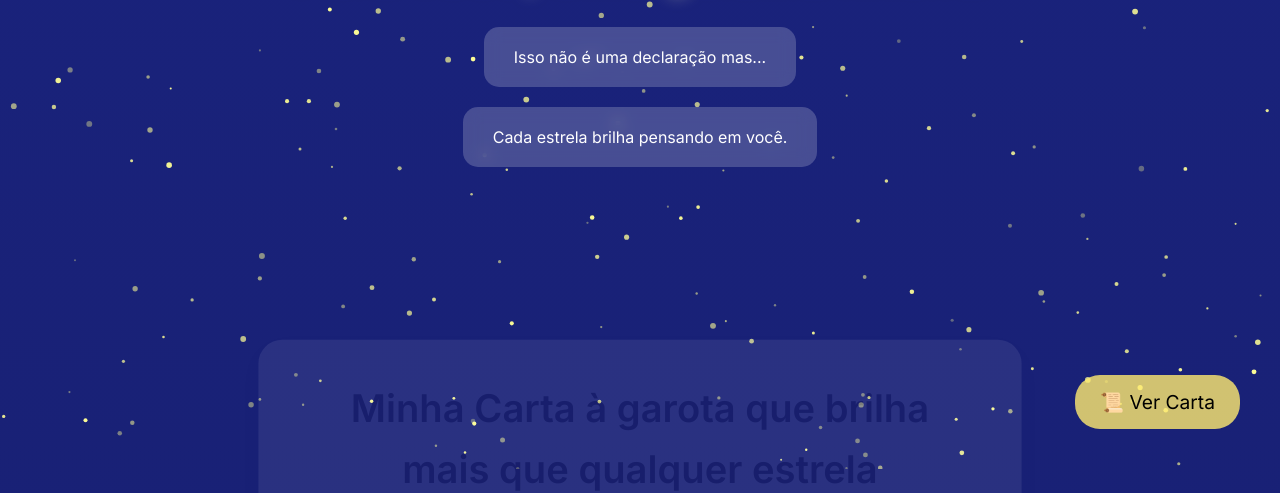
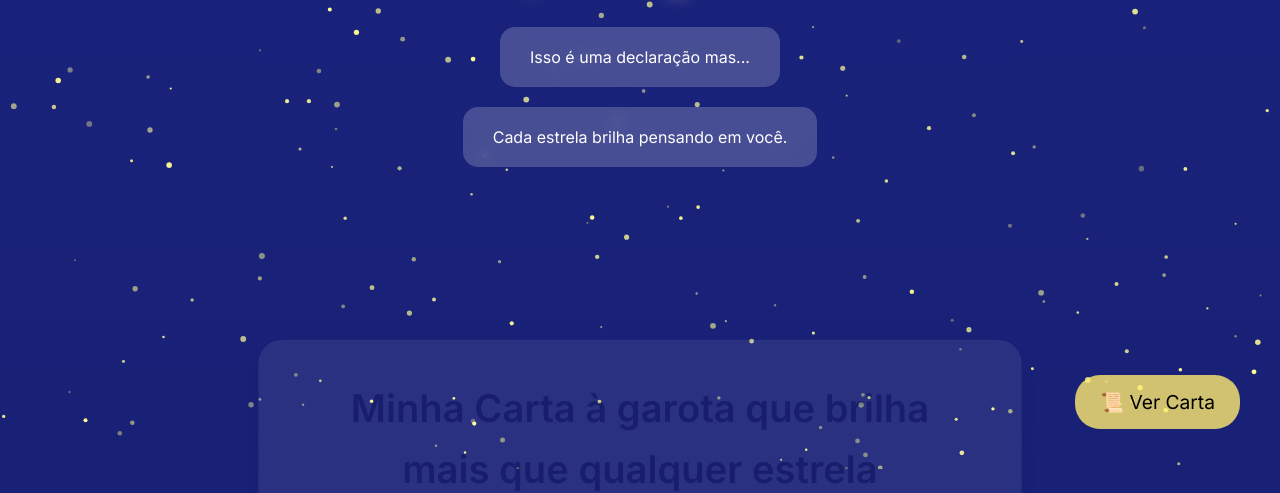
Before and after one commit to Relieff/mel, a plain HTML site: page index.html in a window 1280 px wide. Shown: the part 331-824 px from the top of the page. Drawn offline with Linux system fonts and the light colour scheme.

Commit message:
Update index.html

```diff
--- a/index.html
+++ b/index.html
@@ -32,7 +32,7 @@
     <div class="container">
         <h1 class="fade-in" style="animation-delay: 0.3s;">Para você, uma galáxia inteira</h1>
         <div class="translucent-box fade-in" style="animation-delay: 0.6s;">
-            Isso não é uma declaração mas...
+            Isso é uma declaração mas...
         </div>
         <div class="translucent-box fade-in" style="animation-delay: 0.9s;">
             Cada estrela brilha pensando em você.
```
